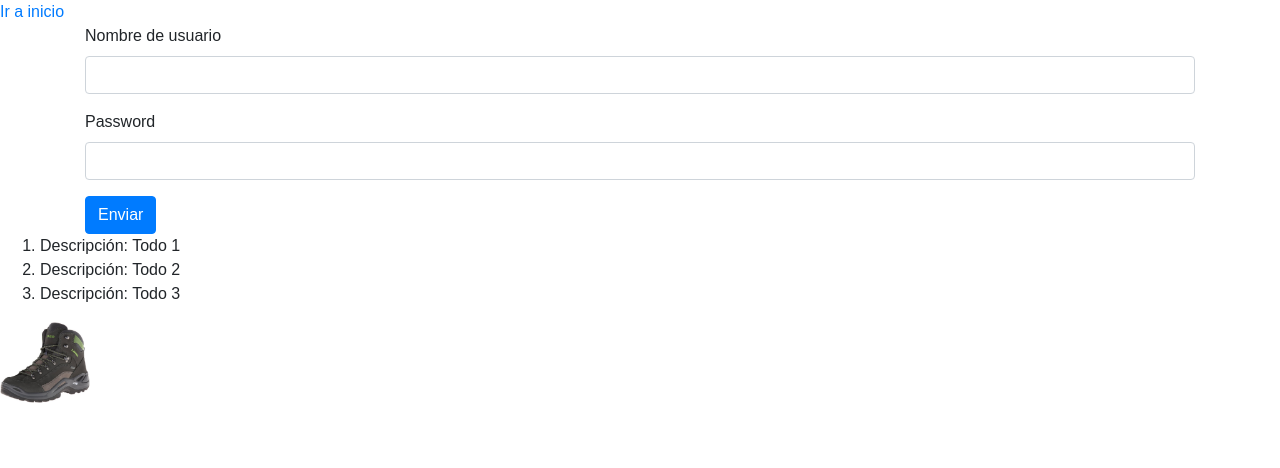
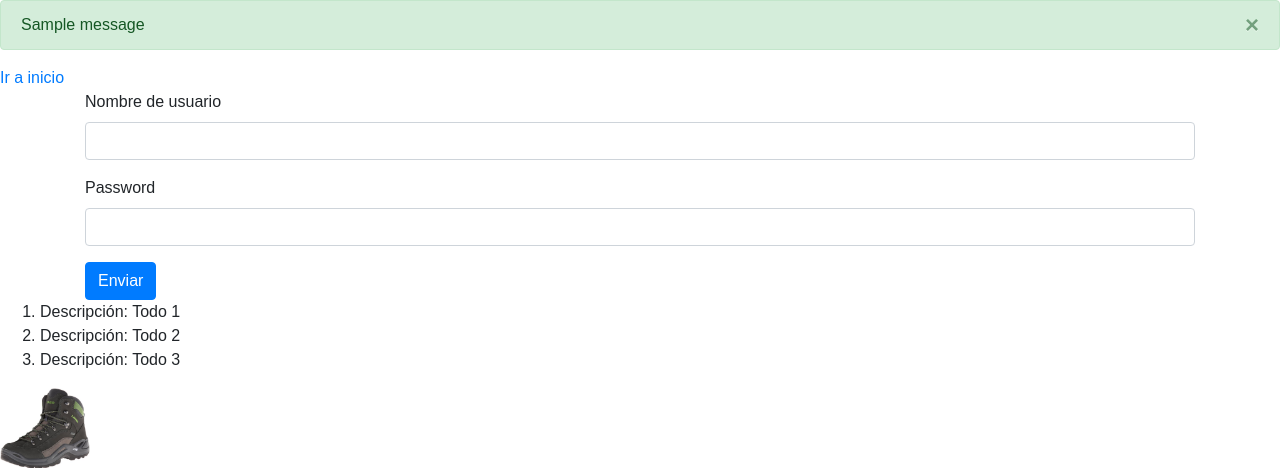
Before and after one commit to bcoroyg/curso_flask, a Flask app: page /hello in a window 1280 px wide. Shown: the part 58-526 px from the top of the page. Run offline with Flask 2, Linux system fonts and the light colour scheme; one stand-in notice (Sample message) is shown; some libraries are stand-ins or nearby versions.

Commit message:
Desplegar Flashes (mensajes emergentes)

```diff
--- a/main.py
+++ b/main.py
@@ -1,4 +1,4 @@
-from flask import Flask, request, make_response, redirect, render_template, session, url_for
+from flask import Flask, request, make_response, redirect, render_template, session, url_for, flash
 from flask_bootstrap import Bootstrap4
 from flask_wtf import FlaskForm
 from wtforms.fields import StringField, PasswordField, SubmitField
@@ -68,6 +68,8 @@ def hello():
         username= login_form.username.data
         session['username'] = username
 
+        flash('Nombre de usuario registrado con éxito!')
+
         return redirect(url_for('index'))
 
     # return 'Bienvenido, tu IP es {}'.format(user_ip)
--- a/templates/base.html
+++ b/templates/base.html
@@ -21,8 +21,19 @@
     {% endblock head %}
   </head>
   <body>
-    {% block navbar %} {% include 'navbar.html' %} {% endblock navbar %} {%
-    block content %} {% endblock content %}
+    {% block navbar %} {% include 'navbar.html' %} {% endblock navbar %}
+
+    {% for message in get_flashed_messages() %}
+      <div class="alert alert-success alert-dismissible">
+
+        <button type="button" class="close" data-dismiss="alert" aria-label="Close">
+          <span aria-hidden="true">&times;</span>
+        </button>
+        {{message}}
+      </div>
+    {% endfor %}
+
+    {%block content %} {% endblock content %}
 
     {% block scripts %}
       <!-- Optional JavaScript -->
```
